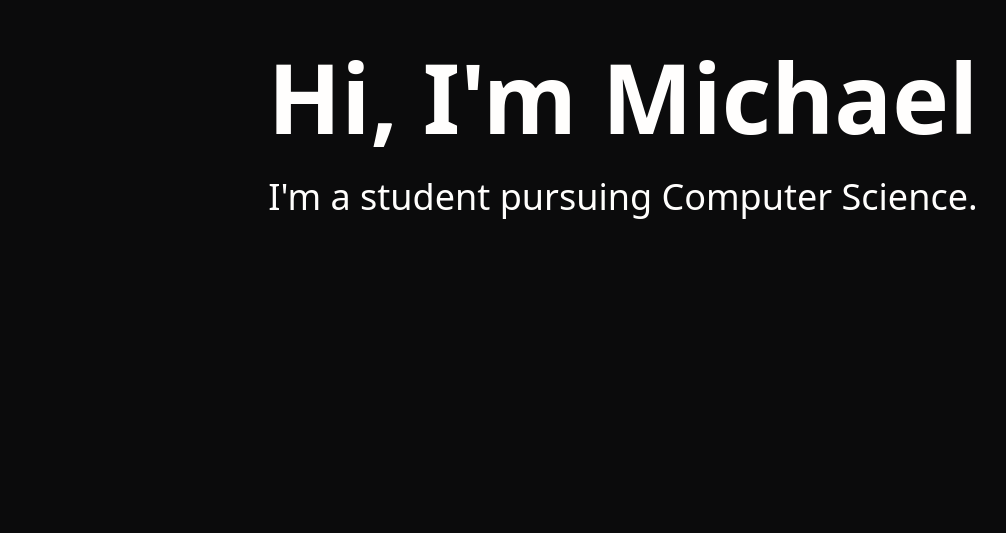
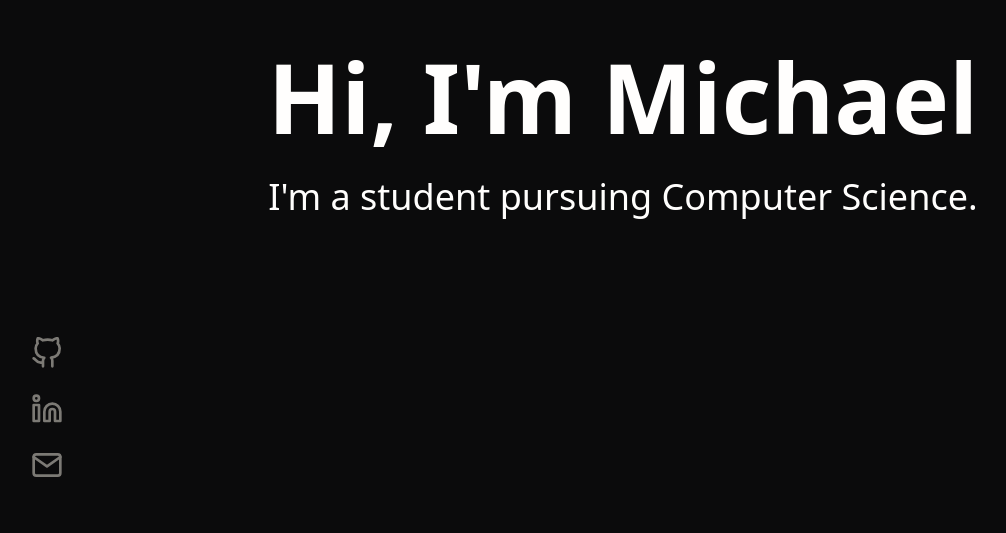
Before and after one commit to devmwang/personal-site, a Next.js app: page / in a window 1280 px wide. Shown: the part 267-800 px from the top of the page, without its empty margins (17-1023 px from the left). Built offline with nearby package versions, Linux system fonts and the light colour scheme.

Commit message:
Created Side Links

```diff
--- a/src/pages/index.tsx
+++ b/src/pages/index.tsx
@@ -1,11 +1,26 @@
 import type { NextPage } from "next";
 import Head from "next/head";
 
-type TechnologyCardProps = {
-    name: string;
+import React, { useState,  useEffect } from "react";
+import { GitHub, Linkedin, Mail } from "react-feather";
+
+type LinkDetails = {
     description: string;
-    documentation: string;
-};
+    link: string;
+    iconComponent: any;
+}
+
+interface FixedLinksProps {
+    linkList: LinkDetails[];
+    revealDelay: number;
+    inBetweenDelay: number;
+}
+
+const links = [
+    { description: "GitHub", link: "https://github.com/devmwang/", iconComponent: <GitHub /> },
+    { description: "LinkedIn", link: "https://linkedin.com/in/devmwang/", iconComponent: <Linkedin /> },
+    { description: "Email", link: "mailto:devmwang@icloud.com", iconComponent: <Mail /> },
+];
 
 const Home: NextPage = () => (
     <>
@@ -15,8 +30,20 @@ const Home: NextPage = () => (
             <link rel="icon" href="/favicon.svg" />
         </Head>
 
-        <main className="min-h-screen bg-background flex flex-col font-sans">
-            <div className="h-screen justify-center items-center flex flex-col text-center">
+        <main className="min-h-screen flex flex-col font-sans">
+            {/* Fixed Links */}
+            <FixedLinks linkList={links} revealDelay={100} inBetweenDelay={200} />
+
+            {/* Main Content */}
+            <div className="h-screen bg-background justify-center items-center flex flex-col text-center">
+                <h1 className="text-5xl md:text-8xl leading-normal font-semibold text-white align-middle">
+                    {"Hi, I'm Michael"}
+                </h1>
+                <p className="text-lg md:text-4xl pt-1 md:pt-8 leading-normal font-normal text-white align-middle">
+                    {"I'm a student pursuing Computer Science."}
+                </p>
+            </div>
+            <div className="h-screen bg-dark justify-center items-center flex flex-col text-center">
                 <h1 className="text-5xl md:text-8xl leading-normal font-semibold text-white align-middle">
                     {"Hi, I'm Michael"}
                 </h1>
@@ -28,25 +55,52 @@ const Home: NextPage = () => (
     </>
 );
 
-const TechnologyCard = ({
-    name,
-    description,
-    documentation,
-}: TechnologyCardProps) => {
+const FixedLinks = ({
+    linkList,
+    revealDelay,
+    inBetweenDelay,
+}: FixedLinksProps) => {
+    const [isSideLinksVisible, setSideLinksVisible] = useState(new Array(linkList.length).fill(false));
+
+    // Runs on component mount
+    useEffect(() => {
+        // For each link, reveal after specified delay
+        for (let i=0; i<linkList.length; i++) {
+            const linkRevealDelay = revealDelay + (i * inBetweenDelay);
+
+            setTimeout(() => {
+                setSideLinksVisible((currentValues: any) => {
+                    return currentValues.map((value: boolean, index: number) => {
+                        return index == i ? true : value;
+                    })
+                })
+            }, linkRevealDelay)
+        }
+    }, []);
+
+    // Link List Items
+    const sideLinkItems = linkList.map((linkItem, index) => {
+        const { description, link, iconComponent } = linkItem;
+
+        // Pass size prop to icon component
+        const sizedIconComponent = React.cloneElement(iconComponent, { size: '2rem' });
+
+        return (
+            <li key={link} className={isSideLinksVisible[index] ? "py-3 transition-all ease-in-out duration-500 delay-[0ms] opacity-100 translate-y-0" : "py-2.5 opacity-0 translate-y-8"} >
+                <a href={link} target="_blank" rel="noopener noreferrer" aria-label={description} className="text-bright h-8 opacity-60">
+                    {sizedIconComponent}
+                </a>
+            </li>
+        )
+    })
+
     return (
-        <section className="flex flex-col justify-center p-6 duration-500 border-2 border-gray-500 rounded shadow-xl motion-safe:hover:scale-105">
-            <h2 className="text-lg text-gray-700">{name}</h2>
-            <p className="text-sm text-gray-600">{description}</p>
-            <a
-            className="mt-3 text-sm underline text-violet-500 decoration-dotted underline-offset-2"
-            href={documentation}
-            target="_blank"
-            rel="noreferrer"
-            >
-                Documentation
-            </a>
-        </section>
-    );
-};
+        <div className="fixed w-8 bottom-10 left-12">
+            <ul className="list-none">
+                {sideLinkItems}
+            </ul>
+        </div>
+    )
+}
 
 export default Home;
```
